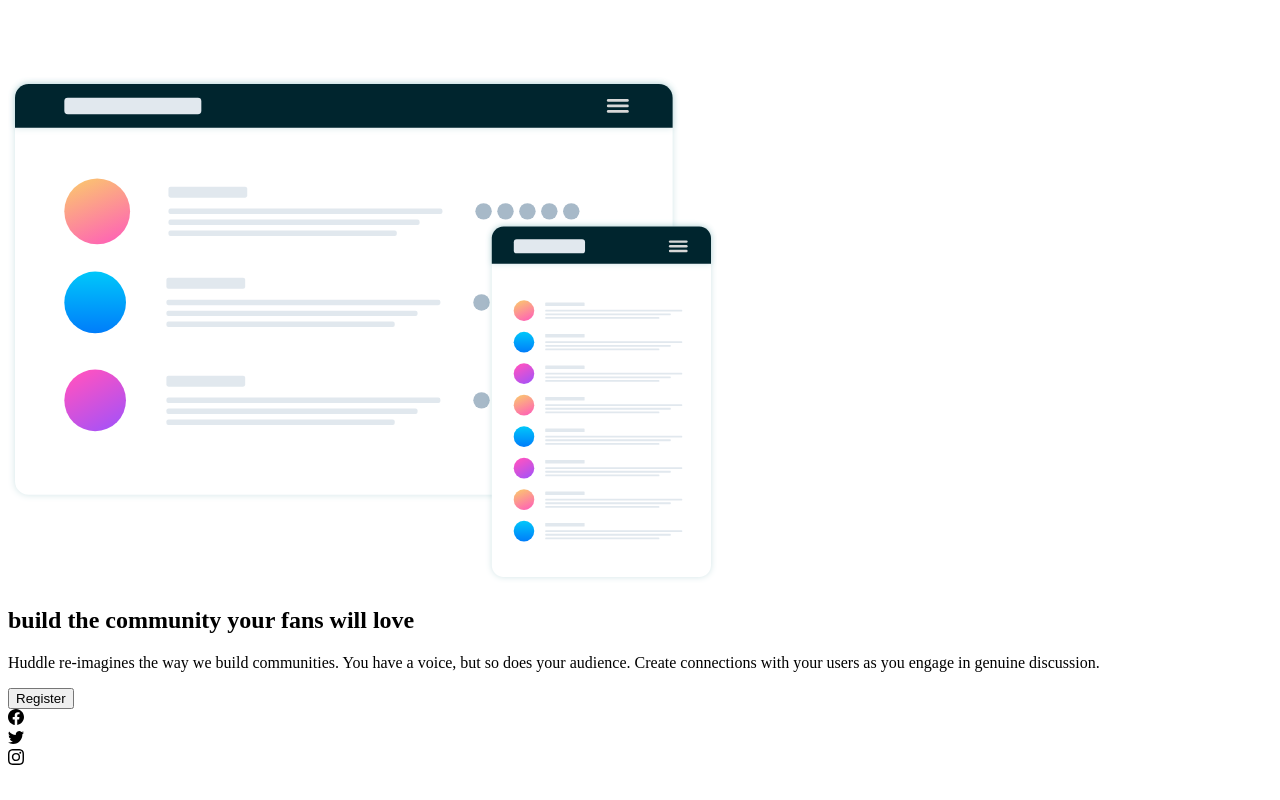
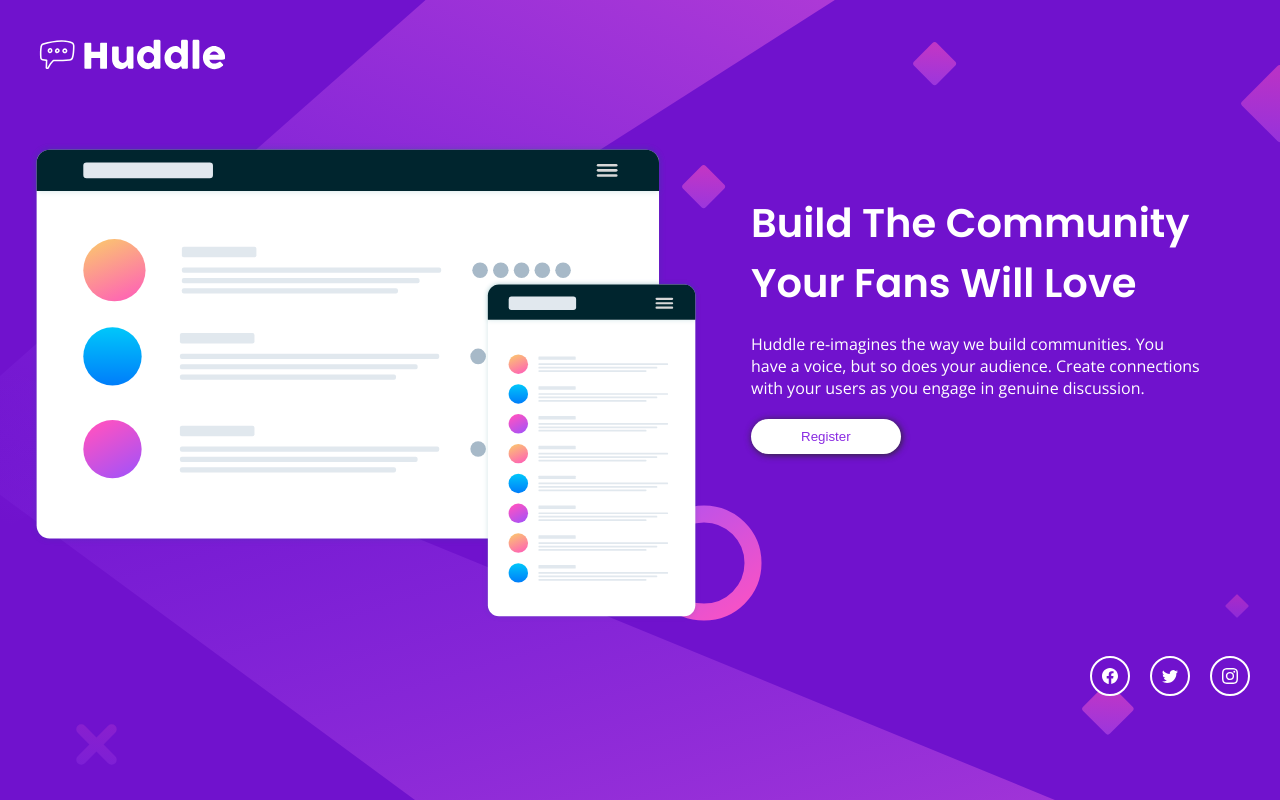
Before and after one commit to Eyu-Gen/Huddle-Landing-Page, a plain HTML site: page index.html in a window 1280 px wide. Drawn offline with nearby package versions, Linux system fonts and the light colour scheme.

Commit message:
Completed

```diff
--- a/index.html
+++ b/index.html
@@ -6,21 +6,22 @@
     <title>Eyu Gen</title>
     <link rel="stylesheet" href="style.css">
     <link rel="icon" type="image/jpg" href="yugin.jpg">
+    <link rel="preconnect" href="https://fonts.googleapis.com">
+    <link rel="preconnect" href="https://fonts.gstatic.com" crossorigin>
+    <link href="https://fonts.googleapis.com/css2?family=Open+Sans:ital,wght@0,300..800;1,300..800&family=Poppins:ital,wght@0,100;0,200;0,300;0,400;0,500;0,600;0,700;0,800;0,900;1,100;1,200;1,300;1,400;1,500;1,600;1,700;1,800;1,900&display=swap" rel="stylesheet">
 </head>
 <body>
     <header>
-        <div class="imageSection">
-            <img src="logo.svg" alt="" class="logo">
-        </div>
+        <img src="logo.svg" alt="" class="logo">
     </header>
     <main>
         <div class="heroSection">
-            <div class="container">
+            <div class="container1">
                 <div class="imageSection">
                     <img src="mainImage.svg" alt="" class="mainImage">
                 </div>
             </div>
-            <div class="container">
+            <div class="container2">
                 <h2 class="heading">
                     build the community
                     your fans will love
@@ -36,15 +37,27 @@
     </main>
     <footer>
         <div class="contactSection">
-            <div class="facebookSection">
-                <img src="facebook.svg" alt="" class="facebook">
-            </div>
-            <div class="twitterSection">
-                <img src="twitter.svg" alt="" class="twitter">
-            </div>
-            <div class="instagramSection">
-                <img src="instagram.svg" alt="" class="instagram">
-            </div>
+            <a href="https://www.facebook.com/EyuGen10" class="link">
+                <div class="contactLogo">
+                    <svg xmlns="http://www.w3.org/2000/svg" width="16" height="16" fill="currentColor" class="bi bi-facebook" viewBox="0 0 16 16">
+                        <path d="M16 8.049c0-4.446-3.582-8.05-8-8.05C3.58 0-.002 3.603-.002 8.05c0 4.017 2.926 7.347 6.75 7.951v-5.625h-2.03V8.05H6.75V6.275c0-2.017 1.195-3.131 3.022-3.131.876 0 1.791.157 1.791.157v1.98h-1.009c-.993 0-1.303.621-1.303 1.258v1.51h2.218l-.354 2.326H9.25V16c3.824-.604 6.75-3.934 6.75-7.951"/>
+                      </svg>
+                </div>
+            </a>
+            <a href="https://twitter.com/KhatriYugin" class="link">
+                <div class="contactLogo">
+                    <svg xmlns="http://www.w3.org/2000/svg" width="16" height="16" fill="currentColor" class="bi bi-twitter" viewBox="0 0 16 16">
+                        <path d="M5.026 15c6.038 0 9.341-5.003 9.341-9.334q.002-.211-.006-.422A6.7 6.7 0 0 0 16 3.542a6.7 6.7 0 0 1-1.889.518 3.3 3.3 0 0 0 1.447-1.817 6.5 6.5 0 0 1-2.087.793A3.286 3.286 0 0 0 7.875 6.03a9.32 9.32 0 0 1-6.767-3.429 3.29 3.29 0 0 0 1.018 4.382A3.3 3.3 0 0 1 .64 6.575v.045a3.29 3.29 0 0 0 2.632 3.218 3.2 3.2 0 0 1-.865.115 3 3 0 0 1-.614-.057 3.28 3.28 0 0 0 3.067 2.277A6.6 6.6 0 0 1 .78 13.58a6 6 0 0 1-.78-.045A9.34 9.34 0 0 0 5.026 15"/>
+                      </svg>
+                </div>
+            </a>
+            <a href="https://www.instagram.com/u.can.0_0/" class="link">
+                <div class="contactLogo">
+                    <svg xmlns="http://www.w3.org/2000/svg" width="16" height="16" fill="currentColor" class="bi bi-instagram" viewBox="0 0 16 16">
+                        <path d="M8 0C5.829 0 5.556.01 4.703.048 3.85.088 3.269.222 2.76.42a3.9 3.9 0 0 0-1.417.923A3.9 3.9 0 0 0 .42 2.76C.222 3.268.087 3.85.048 4.7.01 5.555 0 5.827 0 8.001c0 2.172.01 2.444.048 3.297.04.852.174 1.433.372 1.942.205.526.478.972.923 1.417.444.445.89.719 1.416.923.51.198 1.09.333 1.942.372C5.555 15.99 5.827 16 8 16s2.444-.01 3.298-.048c.851-.04 1.434-.174 1.943-.372a3.9 3.9 0 0 0 1.416-.923c.445-.445.718-.891.923-1.417.197-.509.332-1.09.372-1.942C15.99 10.445 16 10.173 16 8s-.01-2.445-.048-3.299c-.04-.851-.175-1.433-.372-1.941a3.9 3.9 0 0 0-.923-1.417A3.9 3.9 0 0 0 13.24.42c-.51-.198-1.092-.333-1.943-.372C10.443.01 10.172 0 7.998 0zm-.717 1.442h.718c2.136 0 2.389.007 3.232.046.78.035 1.204.166 1.486.275.373.145.64.319.92.599s.453.546.598.92c.11.281.24.705.275 1.485.039.843.047 1.096.047 3.231s-.008 2.389-.047 3.232c-.035.78-.166 1.203-.275 1.485a2.5 2.5 0 0 1-.599.919c-.28.28-.546.453-.92.598-.28.11-.704.24-1.485.276-.843.038-1.096.047-3.232.047s-2.39-.009-3.233-.047c-.78-.036-1.203-.166-1.485-.276a2.5 2.5 0 0 1-.92-.598 2.5 2.5 0 0 1-.6-.92c-.109-.281-.24-.705-.275-1.485-.038-.843-.046-1.096-.046-3.233s.008-2.388.046-3.231c.036-.78.166-1.204.276-1.486.145-.373.319-.64.599-.92s.546-.453.92-.598c.282-.11.705-.24 1.485-.276.738-.034 1.024-.044 2.515-.045zm4.988 1.328a.96.96 0 1 0 0 1.92.96.96 0 0 0 0-1.92m-4.27 1.122a4.109 4.109 0 1 0 0 8.217 4.109 4.109 0 0 0 0-8.217m0 1.441a2.667 2.667 0 1 1 0 5.334 2.667 2.667 0 0 1 0-5.334"/>
+                      </svg>
+                </div>
+            </a>
         </div>
     </footer>
 </body>
--- a/style.css
+++ b/style.css
@@ -0,0 +1,131 @@
+*{
+    margin: 0;
+    padding: 0;
+    box-sizing: border-box;
+}
+
+body{
+    background-color: rgb(112, 18, 205);
+    background-image: url(bgDesktop.svg);
+    background-repeat: no-repeat;
+    background-attachment: fixed;
+    background-size: cover;
+    padding: 30px;
+}
+
+header{
+    margin-bottom: 60px;
+}
+
+.logo{
+    width: 200px;
+}
+
+.heroSection{
+    display: flex;
+    justify-content: space-between;
+    margin-bottom: 30px;
+    color: white;
+}
+
+.container1{
+    width: 55%;
+}
+
+.mainImage{
+    width: 100%;
+}
+
+.container2{
+    width: 45%;
+    padding: 50px;
+}
+
+.heading{
+    font-family: Poppins;
+    font-weight: 600;
+    font-size: 40px;
+    text-transform: capitalize;
+    margin-bottom: 20px;
+}
+
+.para{
+    font-family: Open Sans;
+    font-weight: 400;
+    margin-bottom: 20px;
+}
+
+.register{
+    color: blueviolet;
+    border: none;
+    border-radius: 20px;
+    background-color: white;
+    padding: 10px 50px;
+    box-shadow: 1px 1px 7px rgb(42, 42, 42);
+    transition: background-color 0.2s linear, color 0.2s linear;
+}
+
+.register:hover{
+    background-color: rgb(254, 91, 254);
+    color: white;
+    cursor: pointer;
+}
+
+footer{
+    display: flex;
+    justify-content: end;
+}
+
+.contactSection{
+    display: flex;
+    justify-content: space-between;
+    gap: 20px;
+}
+
+.contactLogo{
+    border: 2px solid white;
+    display: flex;
+    align-items: center;
+    border-radius: 50%;
+    padding: 10px;
+    background-color: rgb(112, 18, 205);
+    color: white;
+    transition: border-color 0.2s linear, color 0.2s linear;
+}
+
+.contactLogo:hover{
+    border-color: rgb(253, 60, 253);
+    color: rgb(253, 60, 253);
+    cursor: pointer;
+}
+
+@media(max-width:850px){
+    body{
+        background-image: url(bgMobile.svg);
+        background-size: cover;
+    }
+
+    .logo{
+        width: 150px;
+    }
+
+    .heroSection{
+        flex-direction: column;
+        gap: 50px;
+        margin-bottom: 50px;
+    }
+
+    .container1, .container2{
+        width: 100%;
+        padding: 0;
+        text-align: center;
+    }
+
+    .heading{
+        font-size: 25px;
+    }
+
+    footer{
+        justify-content: center;
+    }
+}
```
Also changed, not shown: facebook.svg (deleted), instagram.svg (deleted), twitter.svg (deleted).
